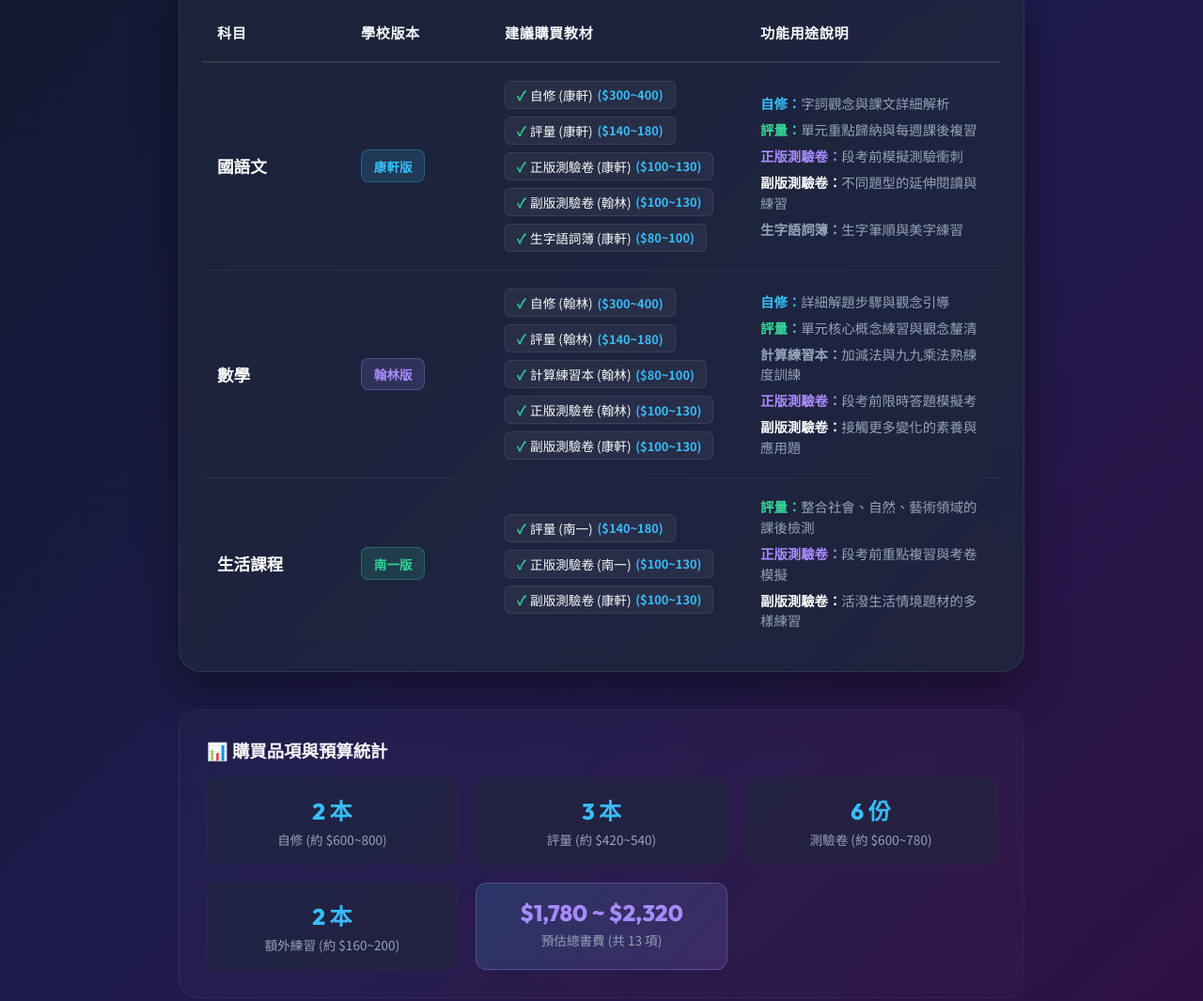
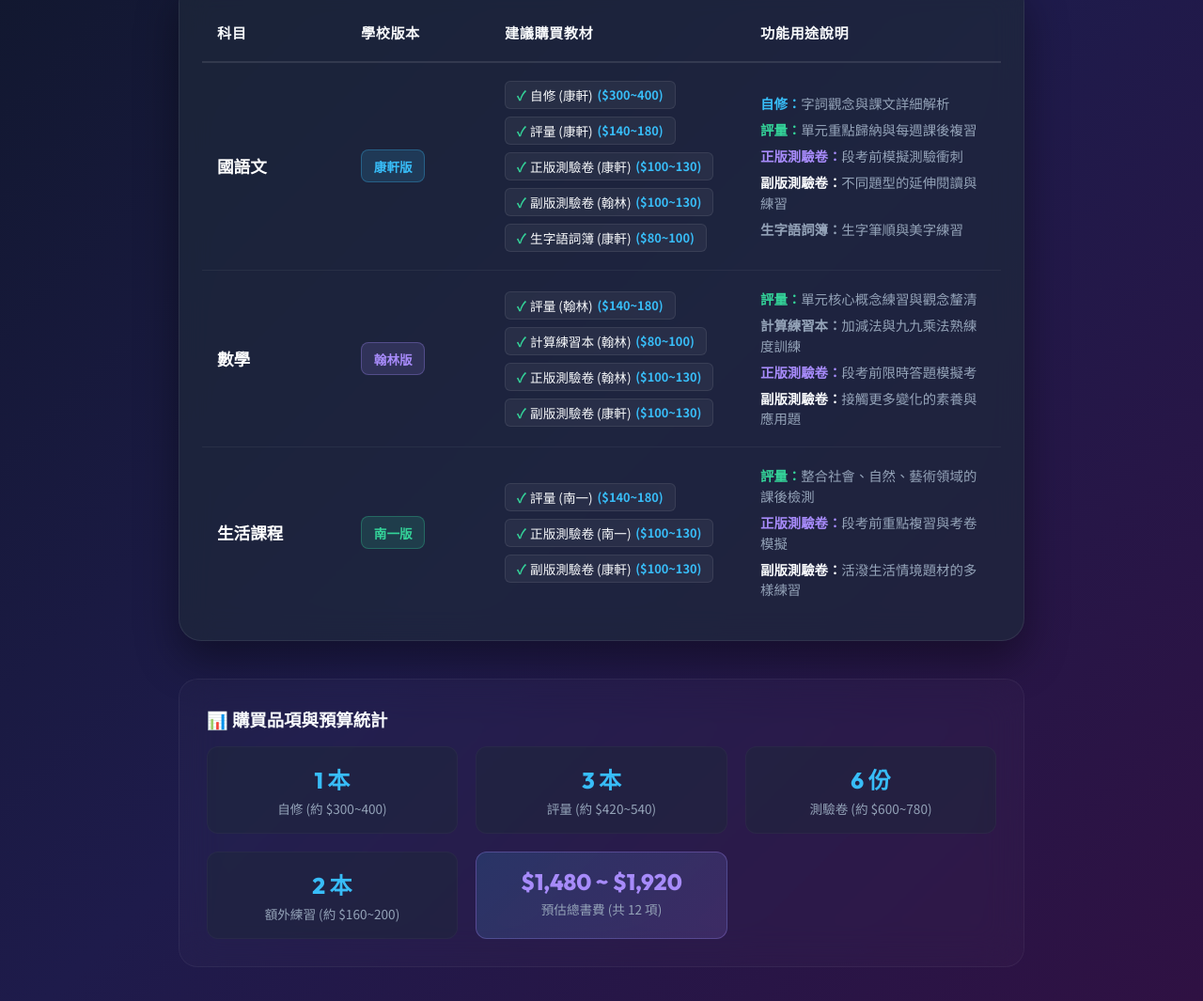
Before and after one commit to genius2plus/Ian, a plain HTML site: page index.html in a window 1280 px wide. Shown: the part 253-1318 px from the top of the page at 94% size. Drawn offline with Linux system fonts and the light colour scheme.

Commit message:
feat: Remove math self-study book and update totals

```diff
--- a/index.html
+++ b/index.html
@@ -339,7 +339,6 @@
                         <td><span class="publisher-badge badge-hanlin">翰林版</span></td>
                         <td>
                             <div class="book-list">
-                                <span class="book-item">自修 (翰林) <span class="book-price">($300~400)</span></span>
                                 <span class="book-item">評量 (翰林) <span class="book-price">($140~180)</span></span>
                                 <span class="book-item">計算練習本 (翰林) <span class="book-price">($80~100)</span></span>
                                 <span class="book-item">正版測驗卷 (翰林) <span class="book-price">($100~130)</span></span>
@@ -348,7 +347,6 @@
                         </td>
                         <td>
                             <ul style="list-style-type: none; padding-left: 0; margin: 0; line-height: 1.5; font-size: 0.9rem;">
-                                <li style="margin-bottom: 0.4rem;"><strong style="color: #38bdf8;">自修：</strong>詳細解題步驟與觀念引導</li>
                                 <li style="margin-bottom: 0.4rem;"><strong style="color: #34d399;">評量：</strong>單元核心概念練習與觀念釐清</li>
                                 <li style="margin-bottom: 0.4rem;"><strong style="color: #94a3b8;">計算練習本：</strong>加減法與九九乘法熟練度訓練</li>
                                 <li style="margin-bottom: 0.4rem;"><strong style="color: #a78bfa;">正版測驗卷：</strong>段考前限時答題模擬考</li>
@@ -386,8 +384,8 @@
             </div>
             <div class="summary-grid">
                 <div class="summary-stat">
-                    <div class="stat-value">2 本</div>
-                    <div class="stat-label">自修 (約 $600~800)</div>
+                    <div class="stat-value">1 本</div>
+                    <div class="stat-label">自修 (約 $300~400)</div>
                 </div>
                 <div class="summary-stat">
                     <div class="stat-value">3 本</div>
@@ -402,8 +400,8 @@
                     <div class="stat-label">額外練習 (約 $160~200)</div>
                 </div>
                 <div class="summary-stat summary-stat-total">
-                    <div class="stat-value stat-value-total">$1,780 ~ $2,320</div>
-                    <div class="stat-label">預估總書費 (共 13 項)</div>
+                    <div class="stat-value stat-value-total">$1,480 ~ $1,920</div>
+                    <div class="stat-label">預估總書費 (共 12 項)</div>
                 </div>
             </div>
         </div>
```
Also changed, not shown: 潮音國小二年級教科書版本.html (+4 -6 lines).
